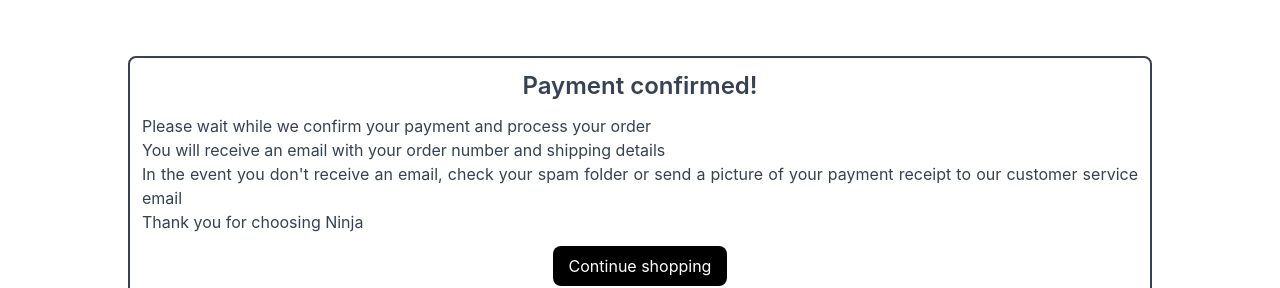
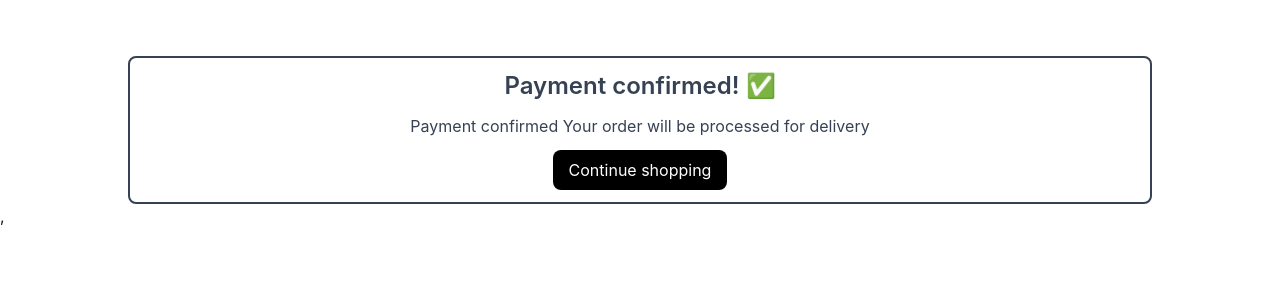
Before and after one commit to ninjakitchenglobal/ninja-frontend, a React (Vite) app: page /payment-confirmation in a window 1280 px wide. Shown: the part 144-432 px from the top of the page. Built offline with nearby package versions, Linux system fonts and the light colour scheme; no server answers.

Commit message:
Update Payment-Confirmation.tsx

```diff
--- a/src/pages/Payment-Confirmation.tsx
+++ b/src/pages/Payment-Confirmation.tsx
@@ -14,22 +14,10 @@ const PaymentConfirmation = () => {
         <div className="text-gray-700 border-2 border-gray-700 p-3 rounded-lg w-[80%] mx-auto">
           <h1 className="text-2xl font-semibold text-center mb-3">
             {' '}
-            Payment confirmed!{' '}
+            Payment confirmed! ✅{' '}
           </h1>
-          <span className="text-justify">
-            <p>
-              Please wait while we confirm your payment and process your order
-            </p>
-            <p>
-              You will receive an email with your order number and shipping
-              details
-            </p>
-            <p>
-              In the event you don't receive an email, check your spam folder or
-              send a picture of your payment receipt to our customer service
-              email
-            </p>
-            <p>Thank you for choosing Ninja</p>
+          <span className="text-center">
+            <p>Payment confirmed Your order will be processed for delivery</p>
           </span>
 
           <button
```
